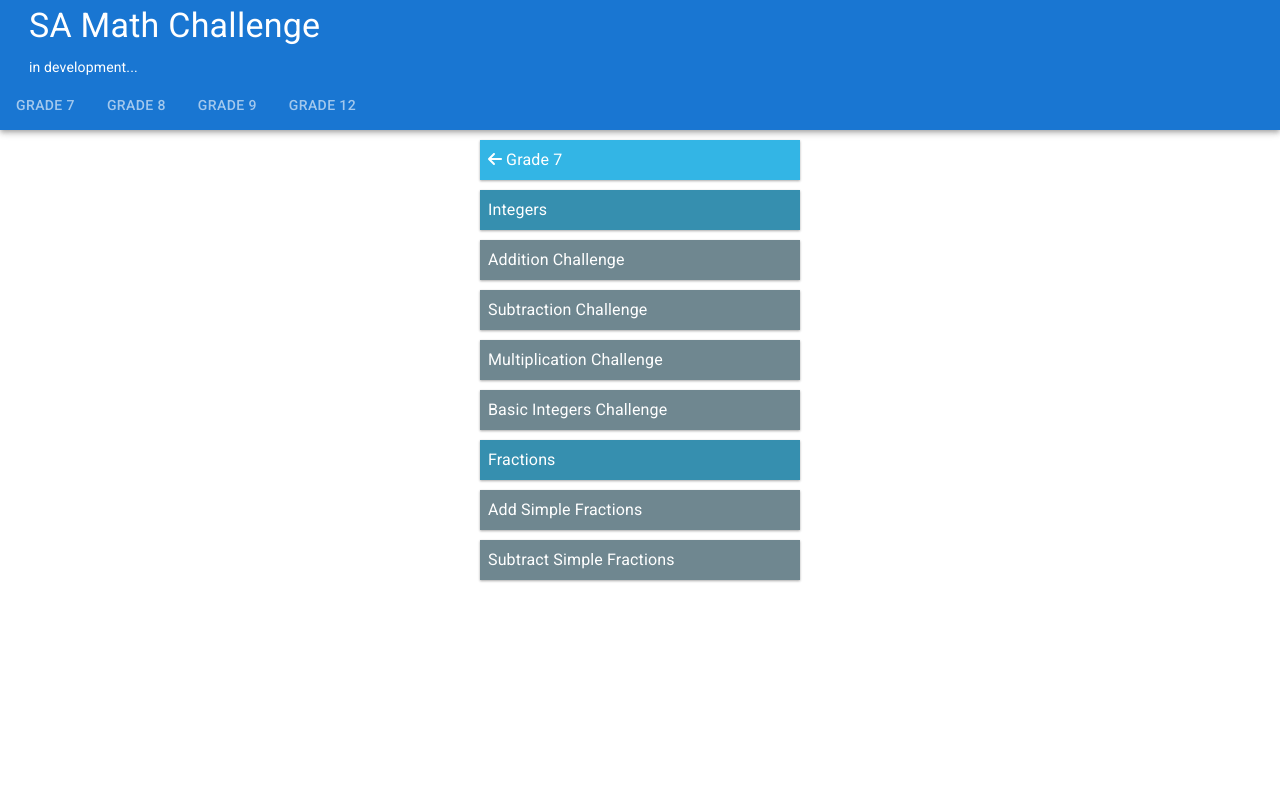
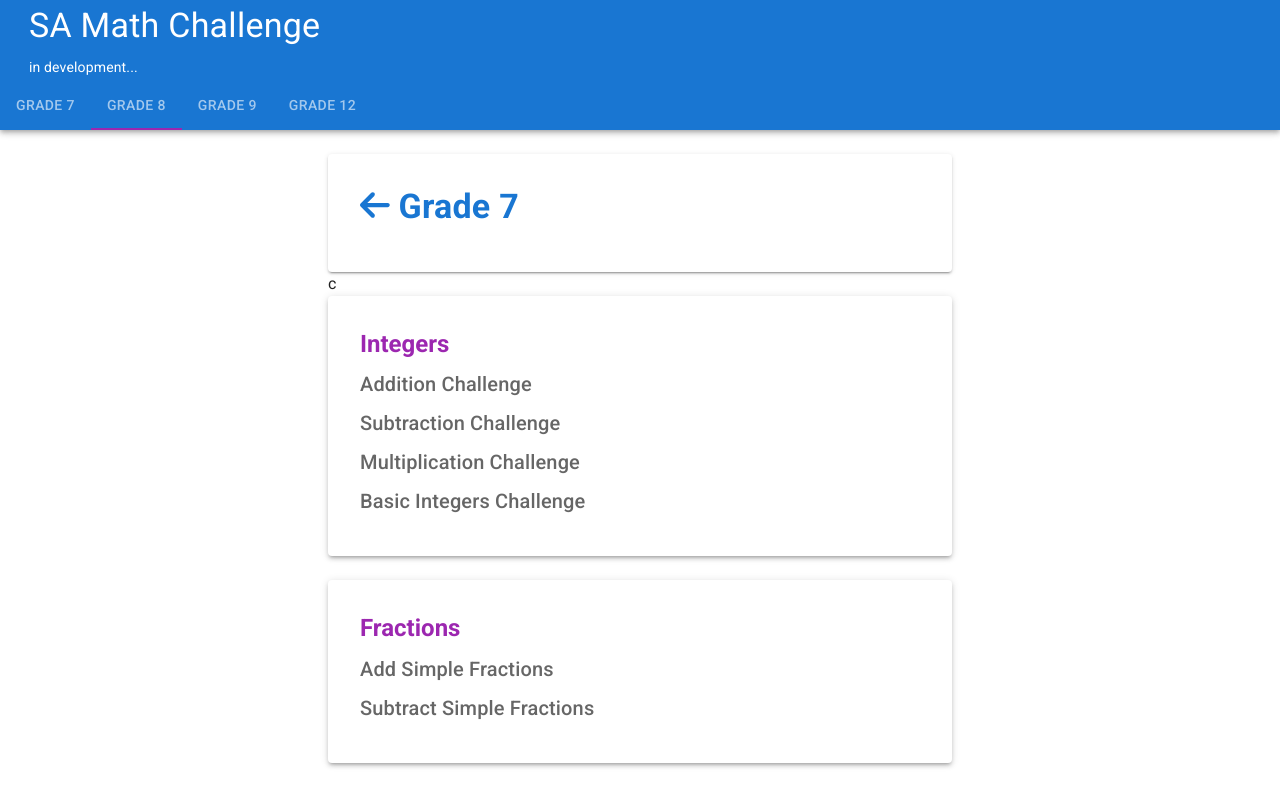
Before and after one commit to Rhman101/ruleout, a Next.js app: page /challenges/grade/1 in a window 1280 px wide. Built offline with nearby package versions, Linux system fonts and the light colour scheme.

Commit message:
Styled nav pages

```diff
--- a/components/Header/GradeBar.tsx
+++ b/components/Header/GradeBar.tsx
@@ -7,13 +7,13 @@ import gradeTopicChallenges from '../../constants/gradeTopicChallenges';
 import Link from 'next/link';
 
 const Layout: React.FC<{}> = ({ children }) => {
-    // const [value, setValue] = useState(1);
-    // const handleChange = (event: React.SyntheticEvent, newValue: string) => {
-    //     // console.log(newValue);
-    //     if (value) {
-    //         setValue(Number(newValue));
-    //     }
-    // };
+    const [value, setValue] = useState(1);
+    const handleChange = (event: React.SyntheticEvent, newValue: string) => {
+        // console.log(newValue);
+        if (value) {
+            setValue(Number(newValue));
+        }
+    };
 
     return (
         <Box sx={{ width: '100%' }}>
@@ -23,8 +23,8 @@ const Layout: React.FC<{}> = ({ children }) => {
                 </Link>
               })} */}
             <Tabs
-                // value={value}
-                // onChange={handleChange}
+                value={value}
+                onChange={handleChange}
                 textColor="primary"
                 indicatorColor="secondary"
                 aria-label="secondary tabs example"
--- a/components/Layout.tsx
+++ b/components/Layout.tsx
@@ -1,44 +1,12 @@
-// import Link from 'next/link';
-// import styles from './Layout.module.css';
-// import gradeTopicChallenges from "../constants/gradeTopicChallenges";
-// import { useEffect } from 'react';
-// import { useRouter } from 'next/router';
-// import { AppContext } from 'next/app';
-// import { useAppContext } from '../context/state';
-// import { connected } from 'process';
-// import { Container, Nav, Navbar, NavDropdown } from 'react-bootstrap';
-// import { FontAwesomeIcon } from '@fortawesome/react-fontawesome'
-// import { faArrowLeft, faSquareRootVariable, faAt, faUserPen, faCircleQuestion, faLaptopCode } from '@fortawesome/free-solid-svg-icons';
 import NavBar from './Header/NavBar';
 
 const Layout: React.FC<{}> = ({ children }) => {
 
   return <>
-  <NavBar></NavBar>
-    {/* <Navbar bg="light" expand="md">
-      <Container>
-        <Link href='/' passHref><Navbar.Brand href="#home">
-          <FontAwesomeIcon icon={faSquareRootVariable}></FontAwesomeIcon>{'   '}
-          SA Math Challenge
-        </Navbar.Brand></Link>
-        <Navbar.Toggle aria-controls="basic-navbar-nav" />
-        <Navbar.Collapse id="basic-navbar-nav">
-          <Nav className="me-auto">
-            <NavDropdown title="Grades" id="basic-nav-dropdown">
-              {gradeTopicChallenges.map((grade, gradeIndex) => {
-                return <Link key={gradeIndex} href={`/challenges/grade/${Number(gradeIndex) + 1}`} passHref>
-                  <NavDropdown.Item>{grade.name}</NavDropdown.Item>
-                </Link>
-              })}
-            </NavDropdown>
-          </Nav>
-        </Navbar.Collapse>
-      </Container>
-    </Navbar> */}
+    <NavBar></NavBar>
+    {children}
+  </>
 
-    {children}
-
-  </>
 }
 
 export default Layout;
--- a/pages/challenges/grade/[gradeNum]/index.tsx
+++ b/pages/challenges/grade/[gradeNum]/index.tsx
@@ -1,17 +1,22 @@
-import type { NextPage } from 'next'
-import dynamic from 'next/dynamic'
-import Script from 'next/script'
-import Head from 'next/head'
-import Image from 'next/image'
-import styles from './index.module.css'
-import Layout from '../../../../components/Layout'
+import type { NextPage } from 'next';
+import dynamic from 'next/dynamic';
+import Script from 'next/script';
+import Head from 'next/head';
+import Image from 'next/image';
+import styles from './index.module.css';
+import Layout from '../../../../components/Layout';
 // Playground:
 import React, { useContext, useEffect, useState } from "react";
-import { useRouter } from 'next/router'
-import gradeTopicChallenges from '../../../../constants/gradeTopicChallenges'
-import { FontAwesomeIcon } from '@fortawesome/react-fontawesome'
-import { faArrowLeft } from '@fortawesome/free-solid-svg-icons'
-import Link from 'next/link'
+import { useRouter } from 'next/router';
+import gradeTopicChallenges from '../../../../constants/gradeTopicChallenges';
+import { FontAwesomeIcon } from '@fortawesome/react-fontawesome';
+import { faArrowLeft } from '@fortawesome/free-solid-svg-icons';
+import Link from 'next/link';
+import Typography from '@mui/material/Typography';
+import Grid from '@mui/material/Grid';
+import Paper from '@mui/material/Paper';
+import Box from '@mui/material/Box'
+import { styled } from '@mui/material/styles'
 
 // For performance optimization, this should be updated to use getStaticPaths instead of the useEffect:
 // https://nextjs.org/docs/api-reference/data-fetching/get-static-paths
@@ -23,46 +28,104 @@ const Grade: NextPage = () => {
 
   useEffect(() => {
     const { gradeNum } = router.query;
-    if(router.isReady) {
+    if (router.isReady) {
       setGradeIndex(Number(gradeNum) - 1);
     }
   }, [router.isReady, router.query])
 
+  const Item = styled(Paper)(({ theme }) => ({
+    backgroundColor: theme.palette.mode === 'dark' ? '#1A2027' : '#fff',
+    ...theme.typography.body2,
+    padding: theme.spacing(4),
+    // textAlign: 'center',
+    color: theme.palette.text.secondary,
+  }));
+
+  const Topic = styled(Typography)(({ theme }) => ({
+    color: theme.palette.secondary.main,
+    fontWeight: 'bold'
+  }))
+
+  const Grade = styled(Typography)(({ theme }) => ({
+    color: theme.palette.primary.main,
+    fontWeight: 'bold',
+    '&:hover': {
+      color: theme.palette.secondary.main,
+      cursor: 'pointer'
+    }
+  }))
+
+  const Text = styled(Typography)(({ theme }) => ({
+    color: theme.palette.text.primary,
+  }))
+
+  const FAI = styled(FontAwesomeIcon)(({ theme }) => ({
+    color: theme.palette.text.primary,
+    padding: '10px'
+  }))
+
+  const Challenge = styled(Typography)(({ theme }) => ({
+    '&:hover': {
+      color: theme.palette.primary.main,
+      fontWeight: 'bold',
+      cursor: 'pointer'
+    }
+  }))
+
   return (
     <Layout>
+      <Box sx={{ flexGrow: 1 }}>
+        <Grid container spacing={4}>
+          <Grid item xs={0} sm={2} md={3}></Grid>
+          <Grid item xs={12} sm={8} md={6}>
             {/* Render heading. */}
+            <br></br>
             {gradeIndex !== -1 && <>
               {
+                <Item elevation={2}>
                   <Link href="/challenges" passHref>
-          <div className={styles.gradeItem}>
+                  {/* <div className={styles.gradeItem}> */}
 
+                  <Grade variant='h4' gutterBottom>
                     <FontAwesomeIcon icon={faArrowLeft}></FontAwesomeIcon>
                     {'   ' + gradeTopicChallenges[gradeIndex].name}
+                  </Grade>
 
-          </div>
+                  {/* </div> */}
                   </Link>
-      }
+                </Item>
+              }c
+
               {/* Render all topics. */}
+              <br></br>
               {
                 gradeTopicChallenges[gradeIndex].topics.map((topic, topicKey) => {
                   return <div key={topicKey}>
-          <div className={styles.topicItem}>
-            {topic.topicName}
-          </div>
+                    <Item elevation={3} key={topicKey}>
+                      {/* <div className={styles.topicItem}> */}
+                      <Topic variant='h5' gutterBottom sx={{ fontWeight: 'bold' }}>{topic.topicName}</Topic>
+                      {/* </div> */}
                       {/* Render all challenges for each topic. */}
                       {
                         gradeTopicChallenges[gradeIndex].topics[topicKey].challenges.map((challenge, challengeKey) => {
                           return <Link href={`/challenges/grade/${gradeIndex}/topic/${topic.topicName}/${challenge.name}`} passHref key={challengeKey}>
-                <div className={styles.challengeItem}>
+                            {/* <div className={styles.challengeItem}> */}
+                              <Challenge variant='h6' gutterBottom>
                                 {challenge.name}
-                </div>
+                              </Challenge>
+                            {/* </div> */}
                           </Link>
                         })
                       }
+                    </Item>
+                    <br></br>
                   </div>
                 })
               }</>}
-
+          </Grid>
+          <Grid item xs={0} sm={2} md={3}></Grid>
+        </Grid>
+      </Box>
     </Layout>
   )
 }
--- a/pages/challenges/grade/[gradeNum]/topic/[topicName]/[challengeName]/index.tsx
+++ b/pages/challenges/grade/[gradeNum]/topic/[topicName]/[challengeName]/index.tsx
@@ -24,7 +24,7 @@ const Challenge: NextPage = () => {
             setLoaded(true);
         }
     }, [router.isReady, router.query]);
-
+0
     return <Layout>
         { loaded && <ChallengeUI settings={challenge.settings} generatorName={generatorName} args={args} ></ChallengeUI>}
     </Layout>
```
Also changed, not shown: components/GradeSelector.tsx (+58 -10 lines). Lines whose indentation alone changed are shown as unchanged.
